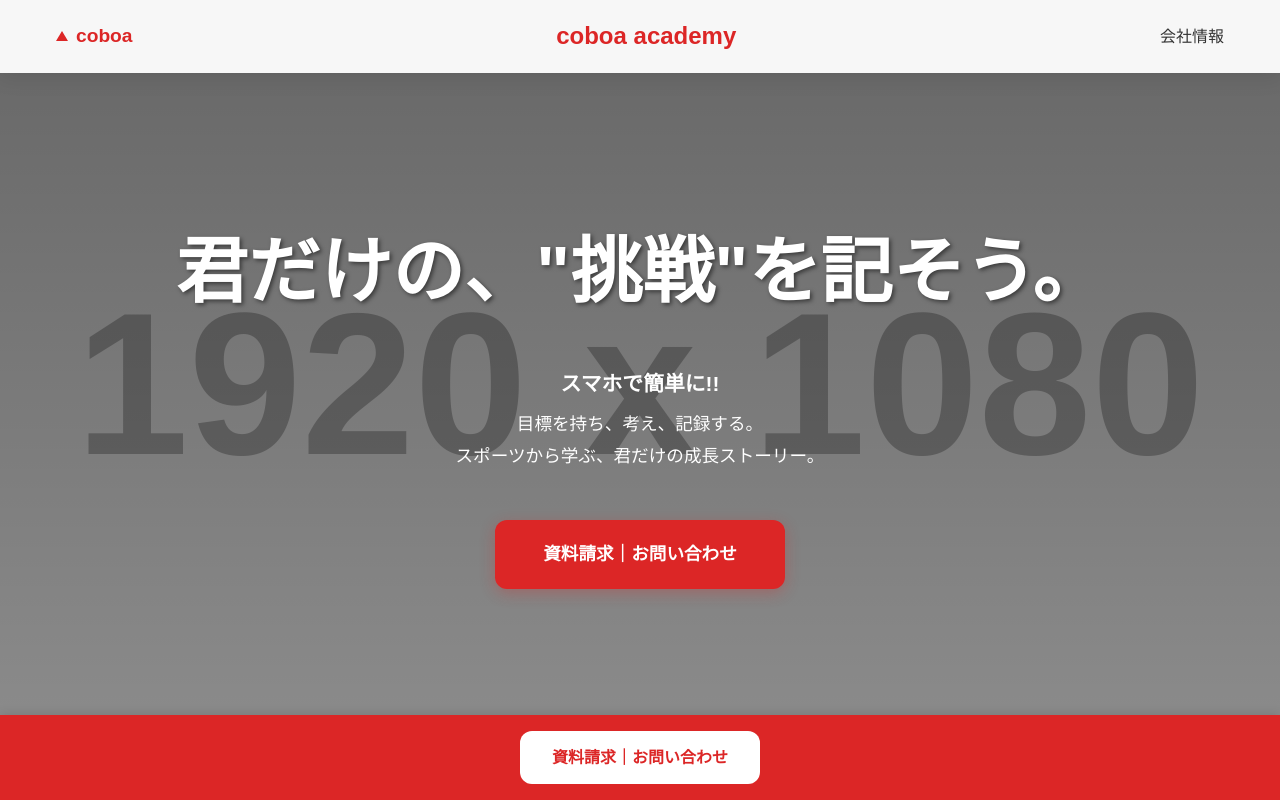
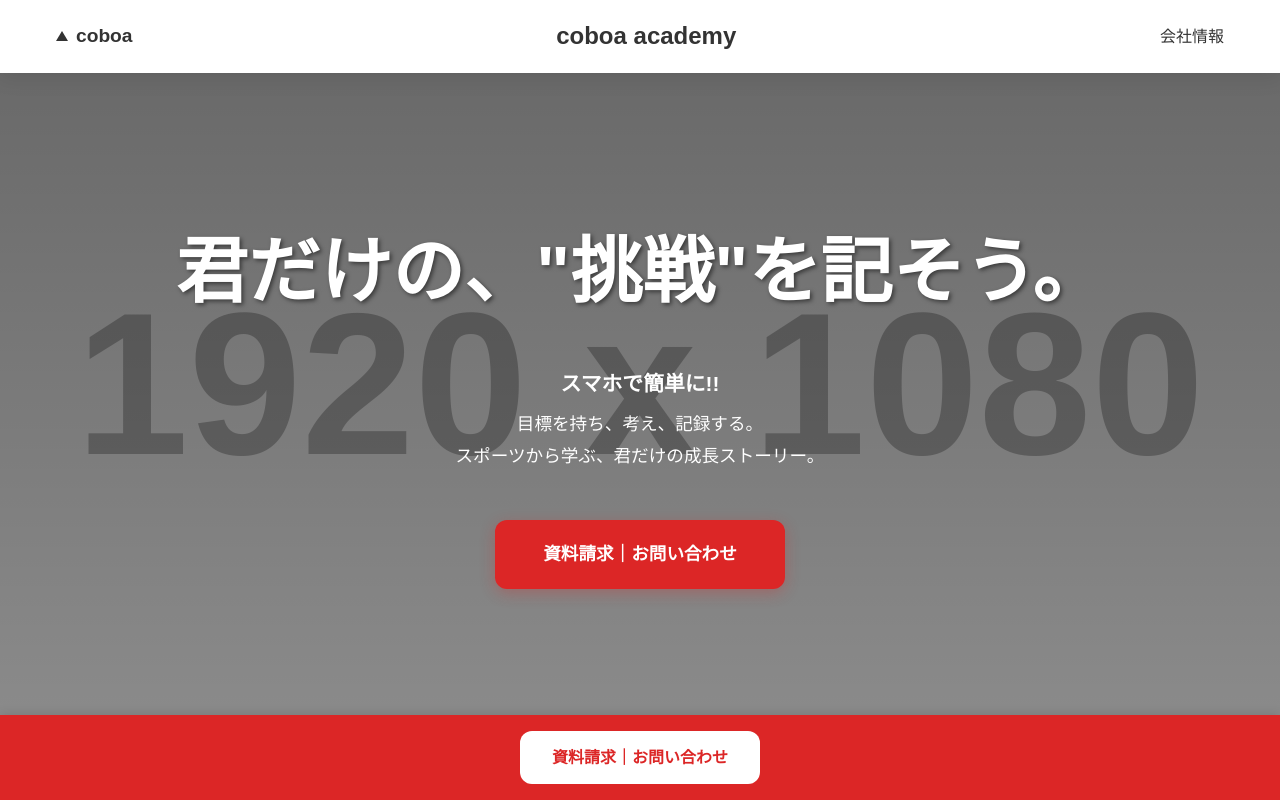
Before and after one commit to TaikiSuga/coboa-website, a plain HTML site: page academy/index.html in a window 1280 px wide. Shown: the top 800 px of the page. Drawn offline with Linux system fonts and the light colour scheme; placeholder pictures from the web are drawn by us.

Commit message:
Update: ロゴ画像追加

```diff
--- a/academy/index.html
+++ b/academy/index.html
@@ -35,8 +35,7 @@
             position: fixed;
             top: 0;
             width: 100%;
-            background: rgba(255, 255, 255, 0.98);
-            backdrop-filter: blur(10px);
+            background: var(--background-white);
             box-shadow: var(--box-shadow);
             z-index: 1000;
             padding: 1rem 0;
@@ -56,24 +55,38 @@
             align-items: center;
             font-size: 1.2rem;
             font-weight: bold;
-            color: var(--primary-color);
+            color: var(--text-color);
             text-decoration: none;
         }
 
+        .logo img {
+            height: 30px;
+            margin-right: 0.5rem;
+        }
+
+        /* 画像ロゴがない場合のフォールバック */
         .logo::before {
             content: '';
             width: 0;
             height: 0;
             border-left: 6px solid transparent;
             border-right: 6px solid transparent;
-            border-bottom: 10px solid var(--primary-color);
+            border-bottom: 10px solid var(--text-color);
             margin-right: 0.5rem;
+        }
+
+        .logo:has(img)::before {
+            display: none;
         }
 
         .academy-title {
             font-size: 1.5rem;
             font-weight: 700;
-            color: var(--primary-color);
+            color: var(--text-color);
+        }
+
+        .academy-logo {
+            height: 40px;
         }
 
         .company-link {
@@ -548,8 +561,16 @@
     <!-- ヘッダー -->
     <header class="header">
         <div class="header-container">
-            <a href="../index.html" class="logo">coboa</a>
-            <div class="academy-title">coboa academy</div>
+            <a href="../index.html" class="logo">
+                <!-- 画像ロゴを使用する場合は下記のコメントアウトを外して、../images/coboa-logo.png に画像を配置してください -->
+                <!-- <img src="../images/coboa-logo.png" alt="coboa"> -->
+                coboa
+            </a>
+            <div class="academy-title">
+                <!-- academy画像ロゴを使用する場合は下記のコメントアウトを外して、../images/coboa-academy-logo.png に画像を配置してください -->
+                <!-- <img src="../images/coboa-academy-logo.png" alt="coboa academy" class="academy-logo"> -->
+                coboa academy
+            </div>
             <a href="../index.html" class="company-link">会社情報</a>
         </div>
     </header>
@@ -828,14 +849,11 @@
             }
         }
 
-        // ヘッダーの背景を動的に変更
+        // ヘッダーの背景を動的に変更（白色で固定）
         window.addEventListener('scroll', function() {
             const header = document.querySelector('.header');
-            if (window.scrollY > 100) {
-                header.style.background = 'rgba(255, 255, 255, 0.98)';
-            } else {
-                header.style.background = 'rgba(255, 255, 255, 0.95)';
-            }
+            // 常に白色背景を維持
+            header.style.background = '#ffffff';
         });
     </script>
 </body>
```
Also changed, not shown: index.html (+17 -3 lines), privacy-policy.html (+2 -2 lines), terms-of-service.html (+2 -2 lines), images/coboa-academy-logo.png (added), images/coboa-logo.png (added).
